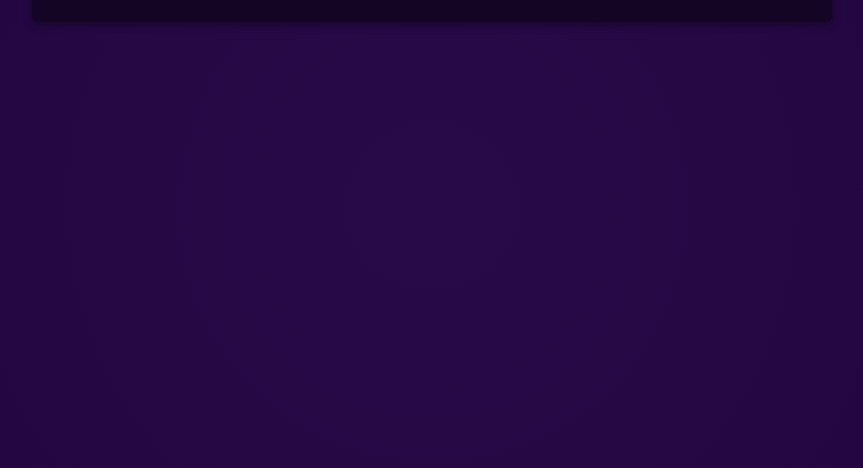
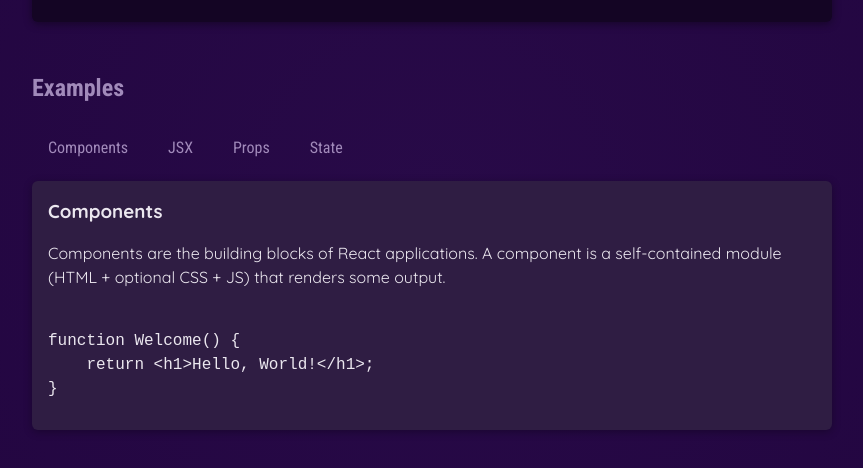
Before and after one commit to ghpark7/react-demo, a React (Vite) app in the folder react-essentials/: page / in a window 1280 px wide. Shown: the part 434-902 px from the top of the page, without its empty margins (208-1071 px from the left). Built offline with nearby package versions, Linux system fonts and the light colour scheme.

Commit message:
feat: examples-section

```diff
--- a/react-essentials/src/App.jsx
+++ b/react-essentials/src/App.jsx
@@ -1,8 +1,19 @@
+import { useState } from "react";
+
 import { CORE_CONCEPTS } from "./data";
 import Header from "./components/Header/Header";
 import CoreConcept from "./components/CoreConcept";
+import TabButton from "./components/TabButton";
+import { EXAMPLES } from "./data";
 
 function App() {
+  const [ selectedTopic, setSelectedTopic ] = useState('components');
+
+  function handleSelect(selectedButton) {
+    setSelectedTopic(selectedButton);
+    console.log(selectedTopic);
+  }
+
   return (
     <div>
       <Header />
@@ -16,6 +27,24 @@
             <CoreConcept {...CORE_CONCEPTS[3]} />
           </ul>
         </section>
+        <section id="examples">
+          <h2>Examples</h2>
+          <menu>
+            <TabButton onSelect={() => handleSelect('components')}>Components</TabButton>
+            <TabButton onSelect={() => handleSelect('jsx')}>JSX</TabButton>
+            <TabButton onSelect={() => handleSelect('props')}>Props</TabButton>
+            <TabButton onSelect={() => handleSelect('state')}>State</TabButton>
+          </menu>
+          <div id="tab-content">
+            <h3>{EXAMPLES[selectedTopic].title}</h3>
+            <p>{EXAMPLES[selectedTopic].description}</p>
+            <pre>
+              <code>
+                {EXAMPLES[selectedTopic].code}
+              </code>
+            </pre>
+          </div>
+        </section>
       </main>
     </div>
   );
--- /dev/null
+++ b/react-essentials/src/components/TabButton.jsx
@@ -0,0 +1,7 @@
+export default function TabButton({ children, onSelect }) {
+    return (
+        <li>
+            <button onClick={onSelect}>{children}</button>
+        </li>
+    );
+}
--- a/react-essentials/src/data.js
+++ b/react-essentials/src/data.js
@@ -25,3 +25,50 @@
         description: "React-managed data which, when changed, causes the component to re-render & the UI to update.",
     },
 ];
+
+export const EXAMPLES = {
+    components: {
+        title: "Components",
+        description: "Components are the building blocks of React applications. A component is a self-contained module (HTML + optional CSS + JS) that renders some output.",
+        code: `
+function Welcome() {
+    return <h1>Hello, World!</h1>;
+}`,
+    },
+    jsx: {
+        title: "JSX",
+        description: "JSX is a syntax extension to JavaScript. It is similar to a template language, but it has full power of JavaScript (e.g., it may output dynamic content).",
+        code: `
+<div>
+    <h1>Welcome {userName}</h1>
+    <p>Time to learn React!</p>
+</div>`,
+    },
+    props: {
+        title: "Props",
+        description: "Components accept arbitrary inputs called props. They are like function arguments.",
+        code: `
+function Welcome(props) {
+    return <h1>Hello, {props.name}</h1>;
+}`,
+    },
+    state: {
+        title: "State",
+        description: "State allows React components to change their output over time in response to user actions, network responses, and anything else.",
+        code: `
+function Counter() {
+    const [isVisible, setIsVisible] = useState(false);
+
+    function handleClick() {
+        setIsVisible(true);
+    }
+
+    return (
+        <div>
+            <button onClick={handleClick}>Show Details</button>
+            {isVisible && <p>Amazing details!</p>}
+        </div>
+    );
+}`,
+    },
+};
```
